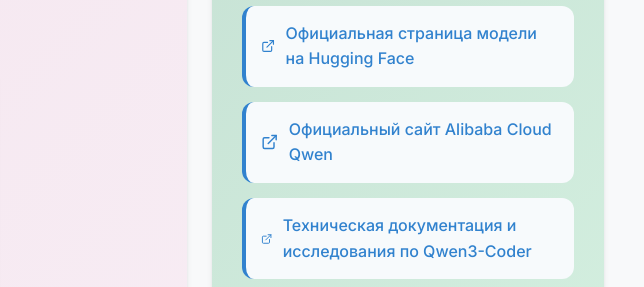
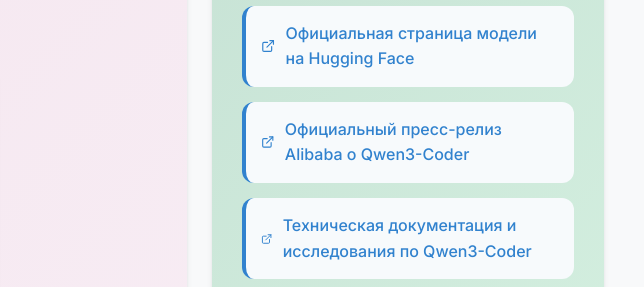
Before and after one commit to neuro-man/Qwen3-Coder-self-presentation, a plain HTML site: page index.html in a window 1280 px wide. Shown: the part 1996-2283 px from the top of the page, 636-1280 px from the left. Drawn offline with nearby package versions, Linux system fonts and the light colour scheme.

Commit message:
Update index.html

```diff
--- a/index.html
+++ b/index.html
@@ -472,9 +472,9 @@
                         </a>
                     </div>
                     <div class="source-item">
-                        <a href="https://www.alibabacloud.com/product/qwen" target="_blank">
+                        <a href="https://www.alibabacloud.com/en/press-room/alibaba-introduces-qwen3-setting-new-benchmark?_p_lc=1" target="_blank">
                             <i class="source-icon" data-lucide="external-link"></i>
-                            Официальный сайт Alibaba Cloud Qwen
+                            Официальный пресс-релиз Alibaba о Qwen3-Coder
                         </a>
                     </div>
                     <div class="source-item">
@@ -490,7 +490,7 @@
                         </a>
                     </div>
                     <div class="source-item">
-                        <a href="https://modelscope.cn/models/qwen/Qwen3-Coder" target="_blank">
+                        <a href="https://www.modelscope.cn/models/Qwen/Qwen3-Coder-480B-A35B-Instruct" target="_blank">
                             <i class="source-icon" data-lucide="external-link"></i>
                             Страница модели на ModelScope
                         </a>
```
